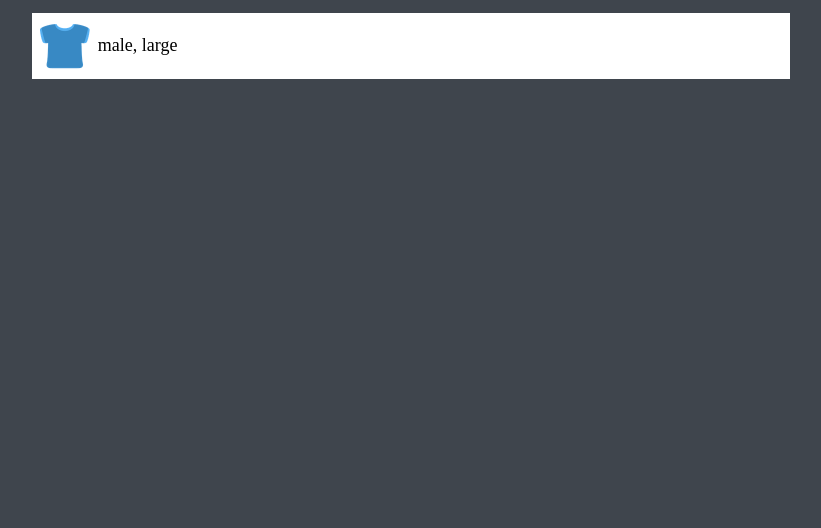
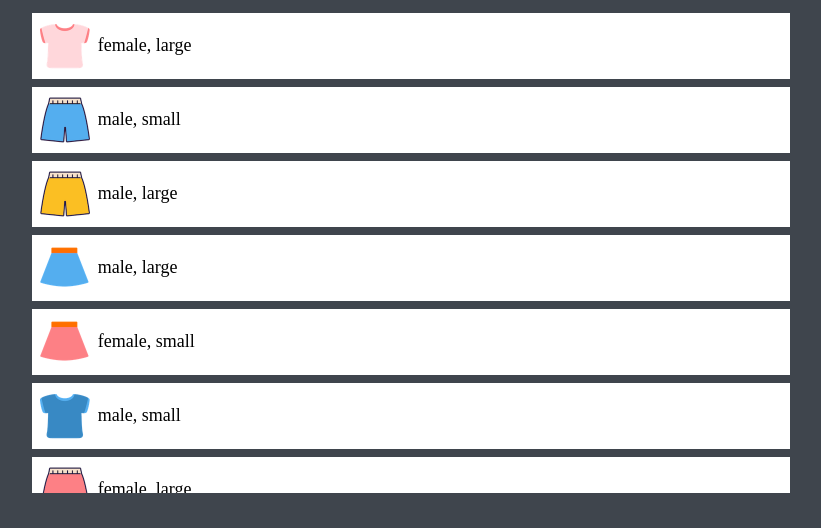
Before and after one commit to jinseosung/shoppingjs, a plain HTML site: page index.html in a window 1280 px wide. Shown: the part 238-766 px from the top of the page, without its empty margins (229-1050 px from the left). Drawn offline with Linux system fonts and the light colour scheme.

Commit message:
Display Items

```diff
--- a/index.html
+++ b/index.html
@@ -27,10 +27,6 @@
     </div>
     <!-- Items -->
     <ul class="items">
-      <li class="item">
-        <img src="img/blue_t.png" alt="tshirt" class="item__thumbnail" />
-        <span class="item__description">male, large</span>
-      </li>
     </ul>
   </body>
   <script src="src/main.js"></script>
--- a/src/main.js
+++ b/src/main.js
@@ -5,11 +5,26 @@ function loadItems() {
     .then((json) => json.items);
 }
 
+// Update the list with the given items
+function displayItems(items) {
+  const container = document.querySelector(".items");
+  container.innerHTML = items.map((item) => creatHTMLString(item)).join("");
+}
+
+// Create HTML list item from the given item
+function creatHTMLString(item) {
+  return `
+    <li class="item">
+        <img src="${item.image}" alt="${item.type}" class="item__thumbnail" />
+        <span class="item__description">${item.gender}, ${item.size}</span>
+      </li>
+      `;
+}
+
 // main
 loadItems()
   .then((items) => {
-    console.log(items);
-    //  displayItems(items);
+    displayItems(items);
     //  setEventListeners(items);
   })
   .catch(console.log);
```
